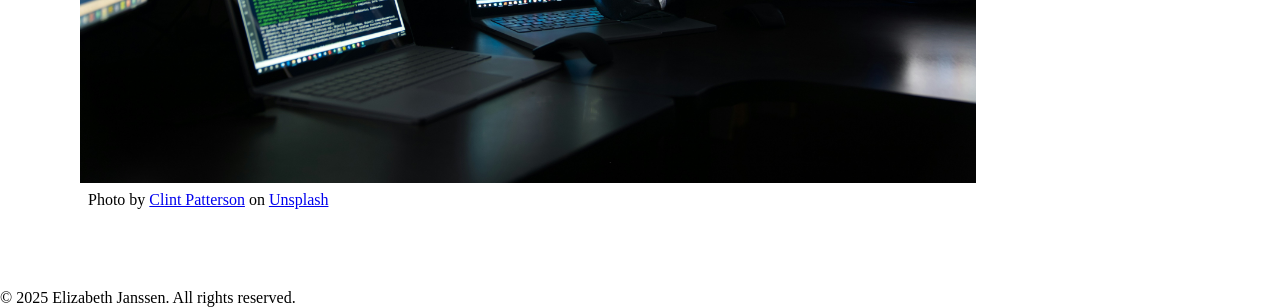
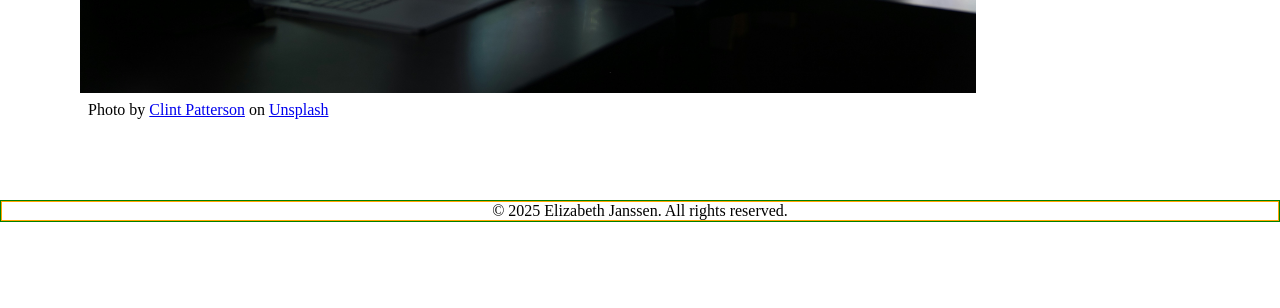
Before and after one commit to emjanssen/comm2019-finalproject-summer2025, a PHP site: page /tutorial.html in a window 1280 px wide. Shown: the part 3912-4220 px from the top of the page. After the commit the page ends 4134 px from the top, so only its background shows below. Run offline with PHP 8.4, Linux system fonts and the light colour scheme.

Commit message:
basic header/footer layout done

```diff
--- a/css/main.css
+++ b/css/main.css
@@ -6,19 +6,36 @@
     box-sizing: border-box;
 }
 
+/* - - - Body - - - */
+
+img {
+    max-width: 100%;
+    height: auto;
+}
+
 /* - - - Header - - - */
 
 #header-global {
     grid-area: header-global;
+    border: 1px solid green;
 }
 
 #header-global-grid-col-one {
     grid-area: header-global-grid-col-one;
+    display: flex;
+    justify-content: space-evenly;
+    border: 1px blue solid;
 }
 
 #header-global-grid-col-two {
     grid-area: header-global-grid-col-two;
-    text-align: center;
+    display: flex;
+    justify-content: space-around;
+    border: 1px purple solid;
+}
+
+#header-title h1 {
+  margin: 0;
 }
 
 #header-global-grid-col-three {
@@ -31,14 +48,35 @@
     grid-template-rows: auto auto auto;
     grid-template-areas:
         "header-global-grid-col-one header-global-grid-col-two header-global-grid-col-three";
-    gap: 1em;
 }
 
-
+#header-navigation-ul {
+    border: 1px solid red;
+    list-style: none;
+    display: flex;
+    justify-content: space-around;
+    align-items: center;
+    padding: 1rem;
+}
 
 
 /* - - - Footer - - - */
 
 #footer-global {
-    grid-area: project-four;
+    grid-area: footer-global;
+    border: 1px green solid;
 }
+
+#footer-global-grid-col-one {
+    grid-area: footer-global-grid-col-one;
+    text-align: center;
+    border: 1px orange solid;
+}
+
+#footer-global-grid {
+    display: grid;
+    grid-template-columns: 1fr;
+    grid-template-rows: auto;
+    grid-template-areas:
+        "footer-global-grid-col-one";
+}
--- a/js/main.js
+++ b/js/main.js
@@ -39,6 +39,10 @@ if (headerGlobal) {
 const footerGlobal = document.querySelector('#footer-global');
 if (footerGlobal) {
   footerGlobal.innerHTML = `
+      <div id="footer-global-grid">
+            <div id="footer-global-grid-col-one">
     <p>&copy; 2025 Elizabeth Janssen. All rights reserved.</p>
+          </div>
+    </div>
   `;
 }
```
Also changed, not shown: css/index.css (+33 -7 lines).
